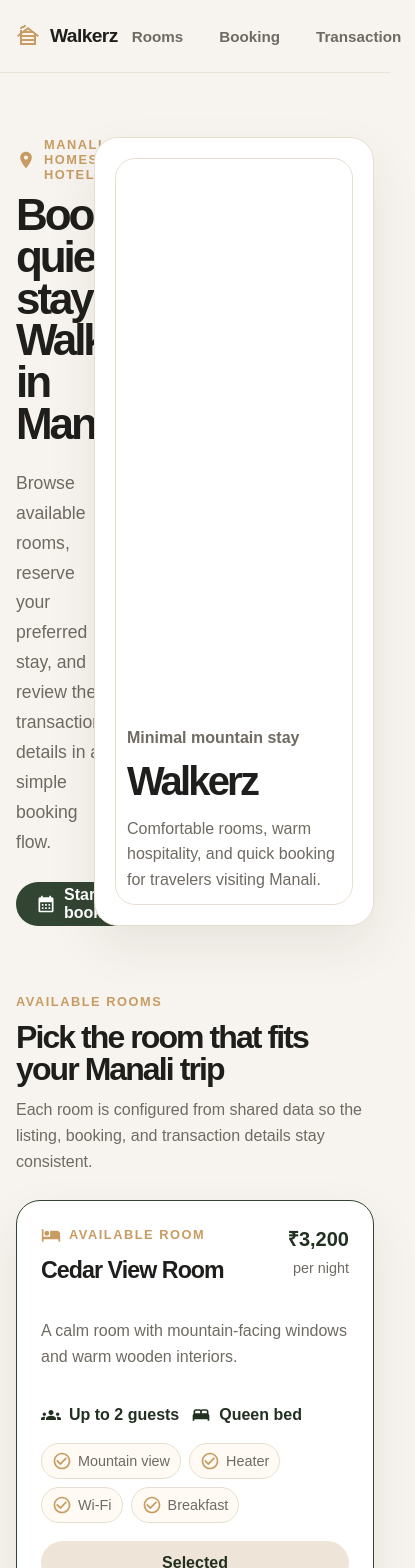
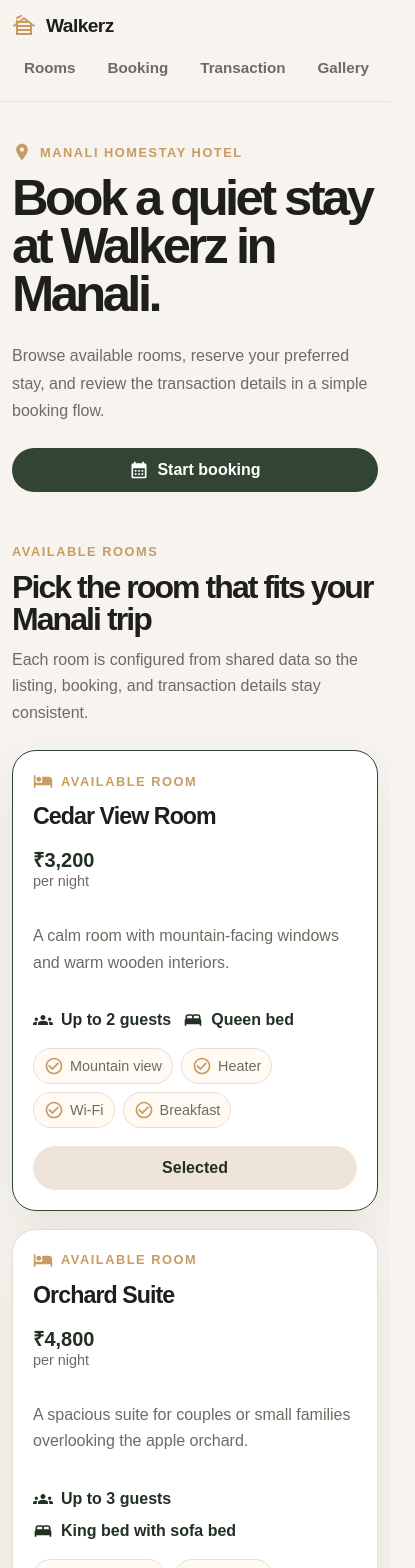
Before and after one commit to Praqash/walkerz, a Next.js app: page / in a window 390 px wide. Shown: the top 1568 px of the page, 415 px wide, since content can reach past the window. Built offline with nearby package versions, Linux system fonts and the light colour scheme.

Commit message:
Improve mobile layout

```diff
--- a/app/globals.css
+++ b/app/globals.css
@@ -169,7 +169,8 @@ button {
 .brand svg,
 .eyebrow svg,
 .feature-pill svg,
-.transaction-status svg {
+.transaction-status svg,
+.gallery-icon svg {
     color: var(--accent);
 }
 
@@ -196,9 +197,7 @@ button {
 
 .hero-grid {
     display: grid;
-    grid-template-columns: minmax(0, 1.25fr) minmax(280px, 0.75fr);
     gap: 32px;
-    align-items: stretch;
 }
 
 .hero-copy {
@@ -234,7 +233,11 @@ button {
     line-height: 1.7;
 }
 
-.hero-card {
+.gallery-section {
+    padding-bottom: 72px;
+}
+
+.gallery-card {
     display: flex;
     min-height: 360px;
     flex-direction: column;
@@ -244,7 +247,7 @@ button {
     position: relative;
 }
 
-.hero-card::before {
+.gallery-card::before {
     content: "";
     position: absolute;
     inset: 20px;
@@ -252,24 +255,37 @@ button {
     border-radius: 20px;
 }
 
-.hero-card span,
-.hero-card h2,
-.hero-card p {
+.gallery-icon,
+.gallery-card span,
+.gallery-card h2,
+.gallery-card p {
     position: relative;
 }
 
-.hero-card span {
+.gallery-icon {
+    display: inline-grid;
+    place-items: center;
+    width: 48px;
+    height: 48px;
+    border: 1px solid var(--line);
+    border-radius: 50%;
+    background: var(--surface);
+    margin-bottom: auto;
+}
+
+.gallery-card span {
     color: var(--muted);
     font-weight: 700;
 }
 
-.hero-card h2 {
+.gallery-card h2 {
     margin: 12px 0;
     font-size: clamp(2.5rem, 6vw, 4.5rem);
     letter-spacing: -0.07em;
 }
 
-.hero-card p {
+.gallery-card p {
+    max-width: 620px;
     margin: 0;
     color: var(--muted);
     line-height: 1.6;
@@ -520,4 +536,102 @@ button {
     .section {
         padding: 36px 0;
     }
+
+    .booking-panel {
+        position: static;
+    }
 }
+
+@media (max-width: 640px) {
+    .container {
+        width: min(100% - 24px, 1120px);
+    }
+
+    .header-content {
+        align-items: flex-start;
+        flex-direction: column;
+        gap: 12px;
+        padding: 14px 0;
+    }
+
+    .nav-links {
+        width: 100%;
+        overflow-x: auto;
+        padding-bottom: 2px;
+        scrollbar-width: none;
+    }
+
+    .nav-links::-webkit-scrollbar {
+        display: none;
+    }
+
+    .nav-links a {
+        flex: 0 0 auto;
+        padding: 9px 12px;
+    }
+
+    .hero-section {
+        padding: 40px 0 16px;
+    }
+
+    .hero-copy h1 {
+        font-size: clamp(2.35rem, 13vw, 3.75rem);
+    }
+
+    .hero-copy > p:not(.eyebrow) {
+        font-size: 1rem;
+    }
+
+    .room-card-header,
+    .price-summary div,
+    .receipt-row,
+    .transaction-id {
+        align-items: flex-start;
+        flex-direction: column;
+    }
+
+    .room-price {
+        justify-items: start;
+    }
+
+    .room-card,
+    .booking-panel,
+    .transaction-card,
+    .gallery-card {
+        padding: 20px;
+    }
+
+    .gallery-card {
+        min-height: 300px;
+    }
+
+    .transaction-backdrop {
+        align-items: end;
+        padding: 12px;
+    }
+
+    .transaction-card {
+        max-height: calc(100vh - 24px);
+        overflow-y: auto;
+    }
+}
+
+@media (max-width: 420px) {
+    .primary-button,
+    .secondary-button {
+        width: 100%;
+        padding: 0 16px;
+    }
+
+    .hero-copy {
+        align-items: stretch;
+    }
+
+    .section-header h2 {
+        font-size: 2rem;
+    }
+
+    .gallery-card h2 {
+        font-size: 2.6rem;
+    }
+}
--- a/app/page.tsx
+++ b/app/page.tsx
@@ -1,5 +1,6 @@
 import BookingExperience from "@/components/booking/BookingExperience";
 import SiteHeader from "@/components/layout/SiteHeader";
+import GallerySection from "@/components/sections/GallerySection";
 import HeroSection from "@/components/sections/HeroSection";
 
 export default function Home() {
@@ -8,6 +9,7 @@ export default function Home() {
       <SiteHeader />
       <HeroSection />
       <BookingExperience />
+      <GallerySection />
     </main>
   );
 }
--- a/src/components/layout/SiteHeader.tsx
+++ b/src/components/layout/SiteHeader.tsx
@@ -4,6 +4,7 @@ const navItems = [
   { label: "Rooms", href: "#rooms" },
   { label: "Booking", href: "#booking" },
   { label: "Transaction", href: "#transaction" },
+  { label: "Gallery", href: "#gallery" },
 ];
 
 export default function SiteHeader() {
--- /dev/null
+++ b/src/components/sections/GallerySection.tsx
@@ -0,0 +1,25 @@
+import CollectionsIcon from "@mui/icons-material/Collections";
+import SectionHeader from "@/components/ui/SectionHeader";
+
+export default function GallerySection() {
+  return (
+    <section id="gallery" className="section gallery-section">
+      <div className="container">
+        <SectionHeader
+          eyebrow="Gallery"
+          title="Minimal mountain stay"
+          description="A quiet visual space for Walkerz, designed to feel warm, simple, and close to Manali's mountain landscape."
+        />
+
+        <div className="gallery-card card">
+          <div className="gallery-icon" aria-hidden="true">
+            <CollectionsIcon />
+          </div>
+          <span>Minimal mountain stay</span>
+          <h2>Walkerz</h2>
+          <p>Comfortable rooms, warm hospitality, and quick booking for travelers visiting Manali.</p>
+        </div>
+      </div>
+    </section>
+  );
+}
--- a/src/components/sections/HeroSection.tsx
+++ b/src/components/sections/HeroSection.tsx
@@ -12,18 +12,14 @@ export default function HeroSection() {
           </p>
           <h1>Book a quiet stay at Walkerz in Manali.</h1>
           <p>
-            Browse available rooms, reserve your preferred stay, and review the transaction details in a simple booking flow.
+            Browse available rooms, reserve your preferred stay, and review the
+            transaction details in a simple booking flow.
           </p>
           <a className="primary-button" href="#booking">
             <CalendarMonthIcon fontSize="small" />
             Start booking
           </a>
         </div>
-        <div className="hero-card card">
-          <span>Minimal mountain stay</span>
-          <h2>Walkerz</h2>
-          <p>Comfortable rooms, warm hospitality, and quick booking for travelers visiting Manali.</p>
-        </div>
       </div>
     </section>
   );
```
